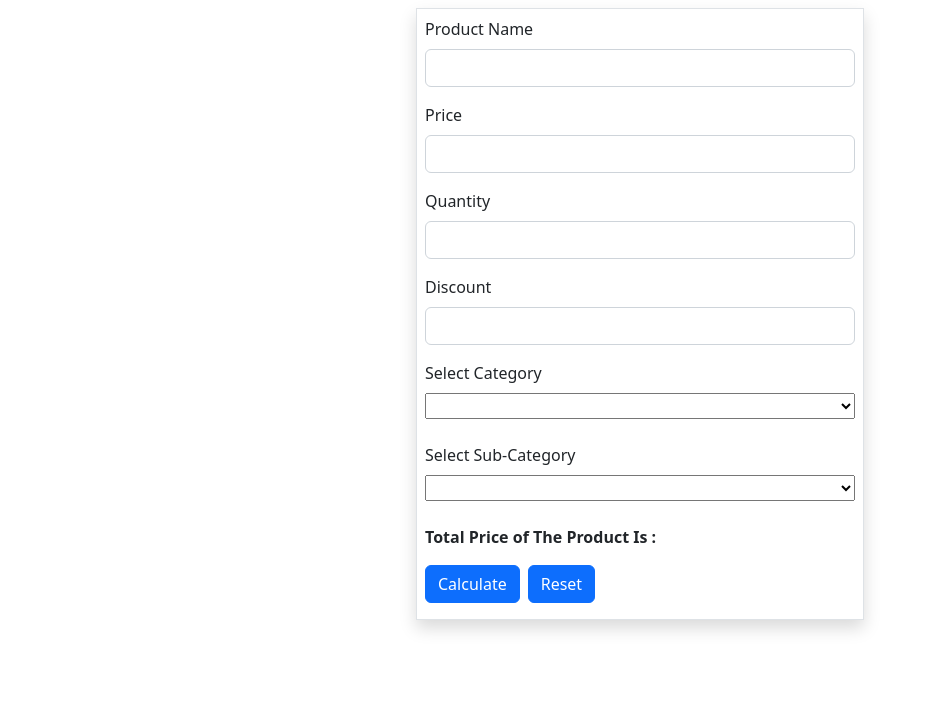
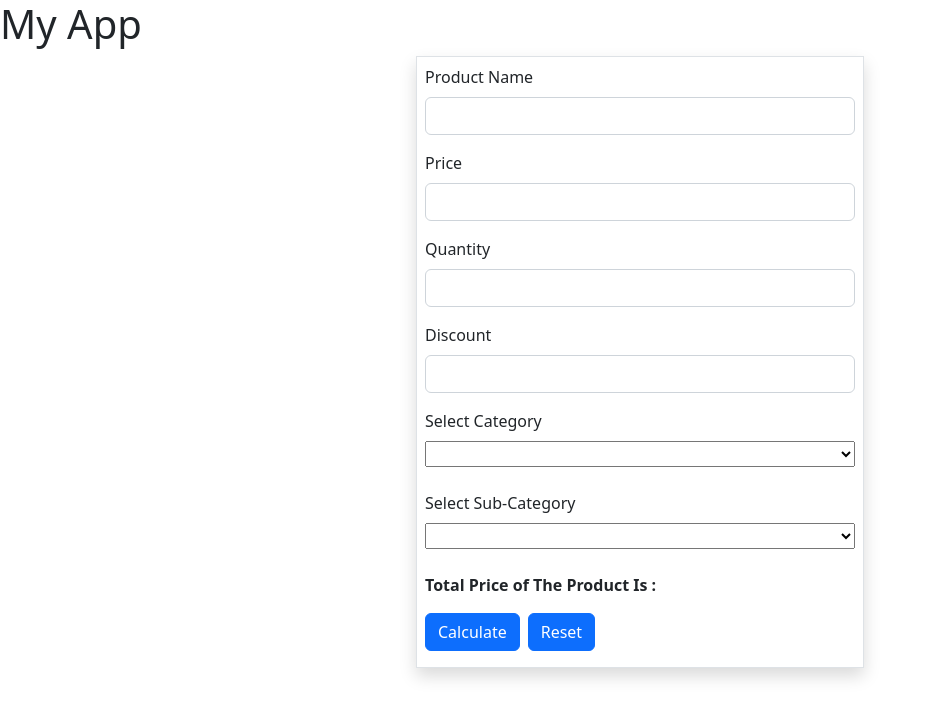
Before and after one commit to AmolAngular2/angular-demo, an Angular app: page / in a window 1280 px wide. Shown: the top 718 px of the page, without its empty margins (0-928 px from the left). Built offline with nearby package versions, Linux system fonts and the light colour scheme.

Commit message:
heading added

```diff
--- a/src/app/app.component.html
+++ b/src/app/app.component.html
@@ -3,6 +3,7 @@
 <!-- <app-data-binding></app-data-binding> -->
 <!-- <app-event-binding></app-event-binding> -->
 
+<h1>My App</h1>
 <app-product></app-product>
 
 <!-- <h1>My First App</h1>
```
